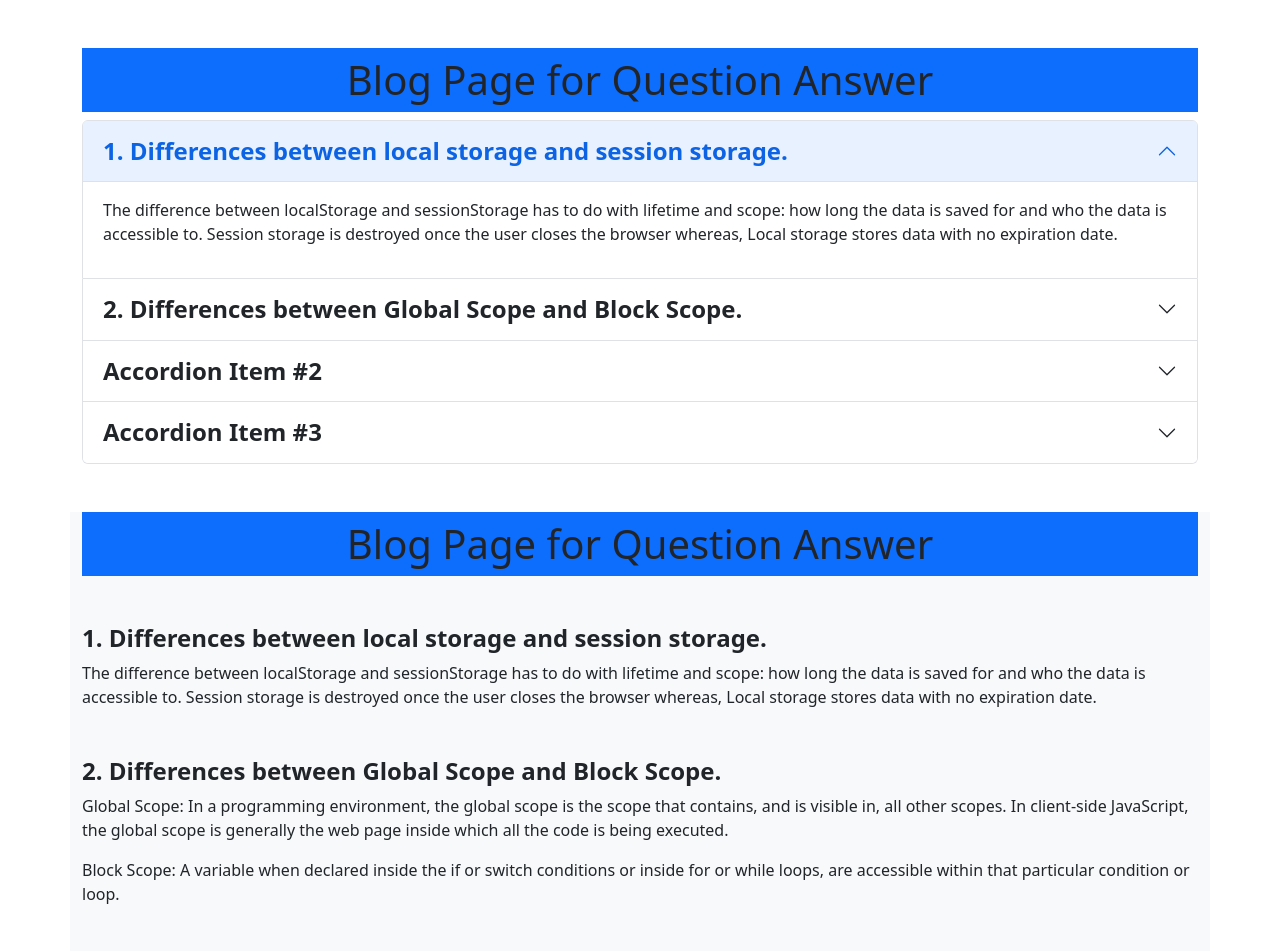
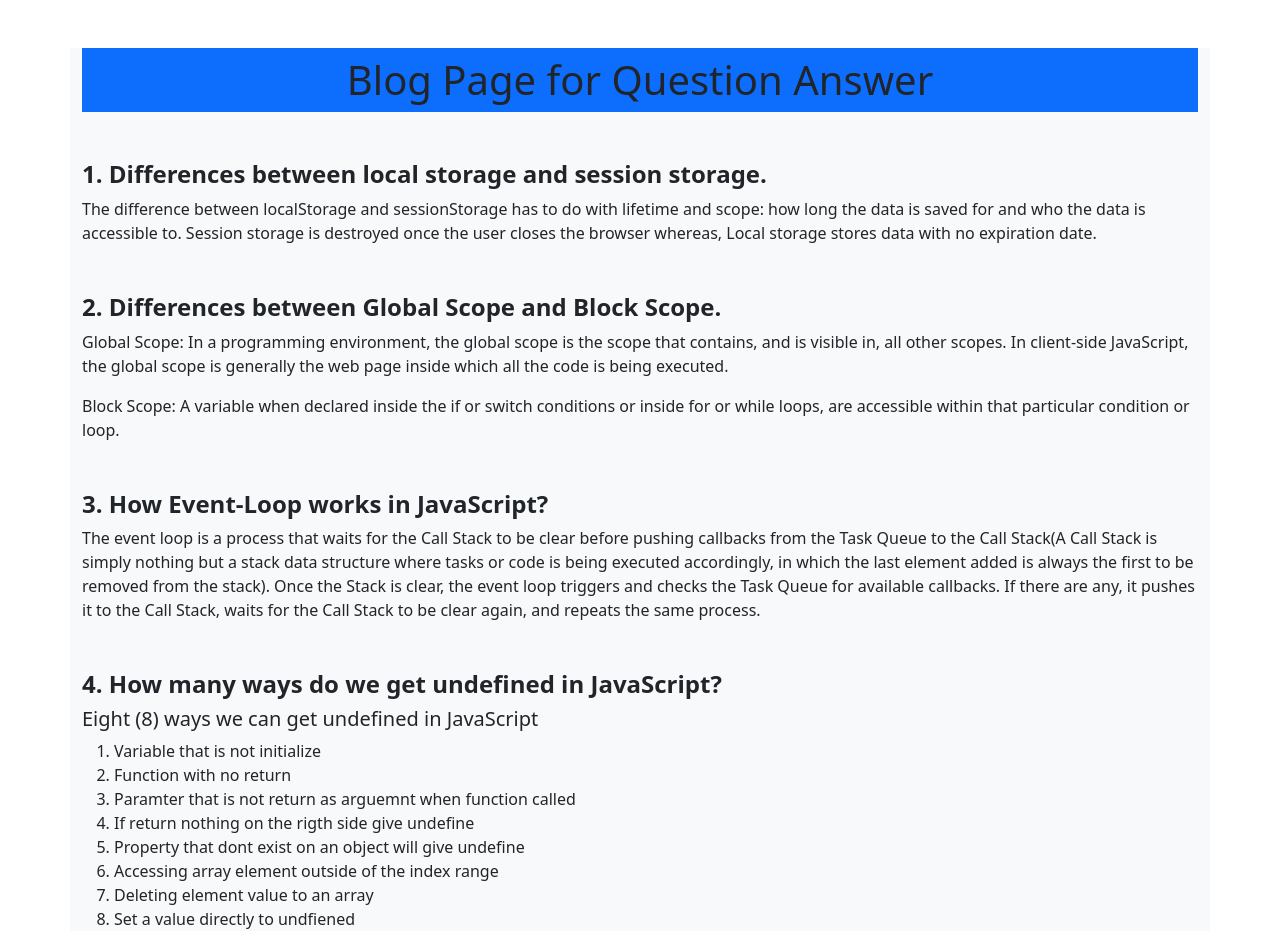
Before and after one commit to malitharuna/monster-debug-assignment-7, a plain HTML site: page blog.html in a window 1280 px wide. Shown: the top 951 px of the page. Drawn offline with nearby package versions, Linux system fonts and the light colour scheme.

Commit message:
more q/a added

```diff
--- a/blog.html
+++ b/blog.html
@@ -9,61 +9,6 @@
 
 </head>
 <body>
-
-    <section class="container mt-5">
-        <h1 class="text-center bg-primary p-2">Blog Page for Question Answer</h1>
-        <div class="accordion" id="accordionExample">
-            <div class="accordion-item">
-              <h2 class="accordion-header" id="headingOne">
-                <button class="accordion-button fw-bold fs-4" type="button" data-bs-toggle="collapse" data-bs-target="#collapseOne" aria-expanded="true" aria-controls="collapseOne">
-                  1. Differences between local storage and session storage.
-                </button>
-              </h2>
-              <div id="collapseOne" class="accordion-collapse collapse show" aria-labelledby="headingOne" data-bs-parent="#accordionExample">
-                <div class="accordion-body">
-                <p>The difference between localStorage and sessionStorage has to do with lifetime and scope: how long the data is saved for and who the data is accessible to. Session storage is destroyed once the user closes the browser whereas, Local storage stores data with no expiration date.</p>
-                </div>
-              </div>
-            </div>
-            <div class="accordion-item">
-              <h2 class="accordion-header" id="headingTwo">
-                <button class="accordion-button collapsed fw-bold fs-4" type="button" data-bs-toggle="collapse" data-bs-target="#collapseTwo" aria-expanded="false" aria-controls="collapseTwo">
-                  2. Differences between Global Scope and Block Scope.
-                </button>
-              </h2>
-              <div id="collapseTwo" class="accordion-collapse collapse" aria-labelledby="headingTwo" data-bs-parent="#accordionExample">
-                <div class="accordion-body">
-                  <p> Global Scope: In a programming environment, the global scope is the scope that contains, and is visible in, all other scopes. In client-side JavaScript, the global scope is generally the web page inside which all the code is being executed.</p>
-                  <p>Block Scope: A variable when declared inside the if or switch conditions or inside for or while loops, are accessible within that particular condition or loop.</p>
-                </div>
-              </div>
-            </div>
-            <div class="accordion-item">
-              <h2 class="accordion-header" id="headingTwo">
-                <button class="accordion-button collapsed fw-bold fs-4" type="button" data-bs-toggle="collapse" data-bs-target="#collapseTwo" aria-expanded="false" aria-controls="collapseTwo">
-                  Accordion Item #2
-                </button>
-              </h2>
-              <div id="collapseTwo" class="accordion-collapse collapse" aria-labelledby="headingTwo" data-bs-parent="#accordionExample">
-                <div class="accordion-body">
-                  <strong>This is the second item's accordion body.</strong> It is hidden by default, until the collapse plugin adds the appropriate classes that we use to style each element. These classes control the overall appearance, as well as the showing and hiding via CSS transitions. You can modify any of this with custom CSS or overriding our default variables. It's also worth noting that just about any HTML can go within the <code>.accordion-body</code>, though the transition does limit overflow.
-                </div>
-              </div>
-            </div>
-            <div class="accordion-item">
-              <h2 class="accordion-header" id="headingThree">
-                <button class="accordion-button collapsed fw-bold fs-4" type="button" data-bs-toggle="collapse" data-bs-target="#collapseThree" aria-expanded="false" aria-controls="collapseThree">
-                  Accordion Item #3
-                </button>
-              </h2>
-              <div id="collapseThree" class="accordion-collapse collapse" aria-labelledby="headingThree" data-bs-parent="#accordionExample">
-                <div class="accordion-body">
-                  <strong>This is the third item's accordion body.</strong> It is hidden by default, until the collapse plugin adds the appropriate classes that we use to style each element. These classes control the overall appearance, as well as the showing and hiding via CSS transitions. You can modify any of this with custom CSS or overriding our default variables. It's also worth noting that just about any HTML can go within the <code>.accordion-body</code>, though the transition does limit overflow.
-                </div>
-              </div>
-            </div>
-          </div>
-    </section>
 
     <section class="container mt-5 bg-light">
         <h1 class="text-center bg-primary p-2">Blog Page for Question Answer</h1>
@@ -80,6 +25,20 @@
             <h4 class="fw-bold">3. How Event-Loop works in JavaScript?</h4>
             <p> The event loop is a process that waits for the Call Stack to be clear before pushing callbacks from the Task Queue to the Call Stack(A Call Stack is simply nothing but a stack data structure where tasks or code is being executed accordingly,  in which the last element added is always the first to be removed from the stack). Once the Stack is clear, the event loop triggers and checks the Task Queue for available callbacks. If there are any, it pushes it to the Call Stack, waits for the Call Stack to be clear again, and repeats the same process.</p>
         </div>
+        <div class="my-5">
+            <h4 class="fw-bold">4. How many ways do we get undefined in JavaScript?</h4>
+            <h5>Eight (8) ways we can get undefined in JavaScript</h5>
+            <ol>
+              <li>Variable that is not initialize</li>
+              <li>Function with no return</li>
+              <li>Paramter that is not return as arguemnt when function called</li>
+              <li> If return nothing on the rigth side  give undefine </li>
+              <li>Property that dont exist on an object will give undefine</li>
+              <li>Accessing array element outside of the index range</li>
+              <li>Deleting element value to an array</li>
+              <li>Set a value directly to undfiened</li>
+            </ol>
+        </div>
 
     </section>
 </body>
```
